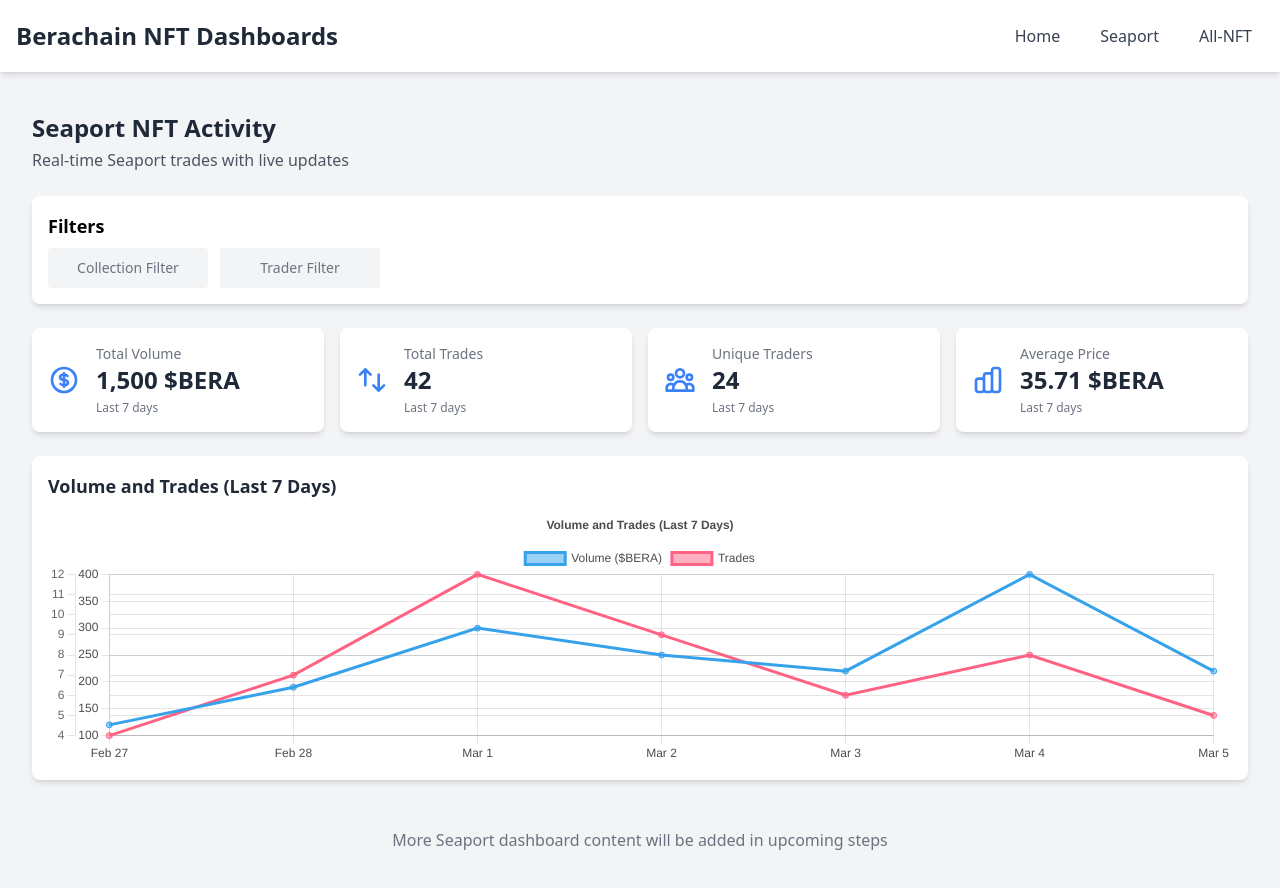
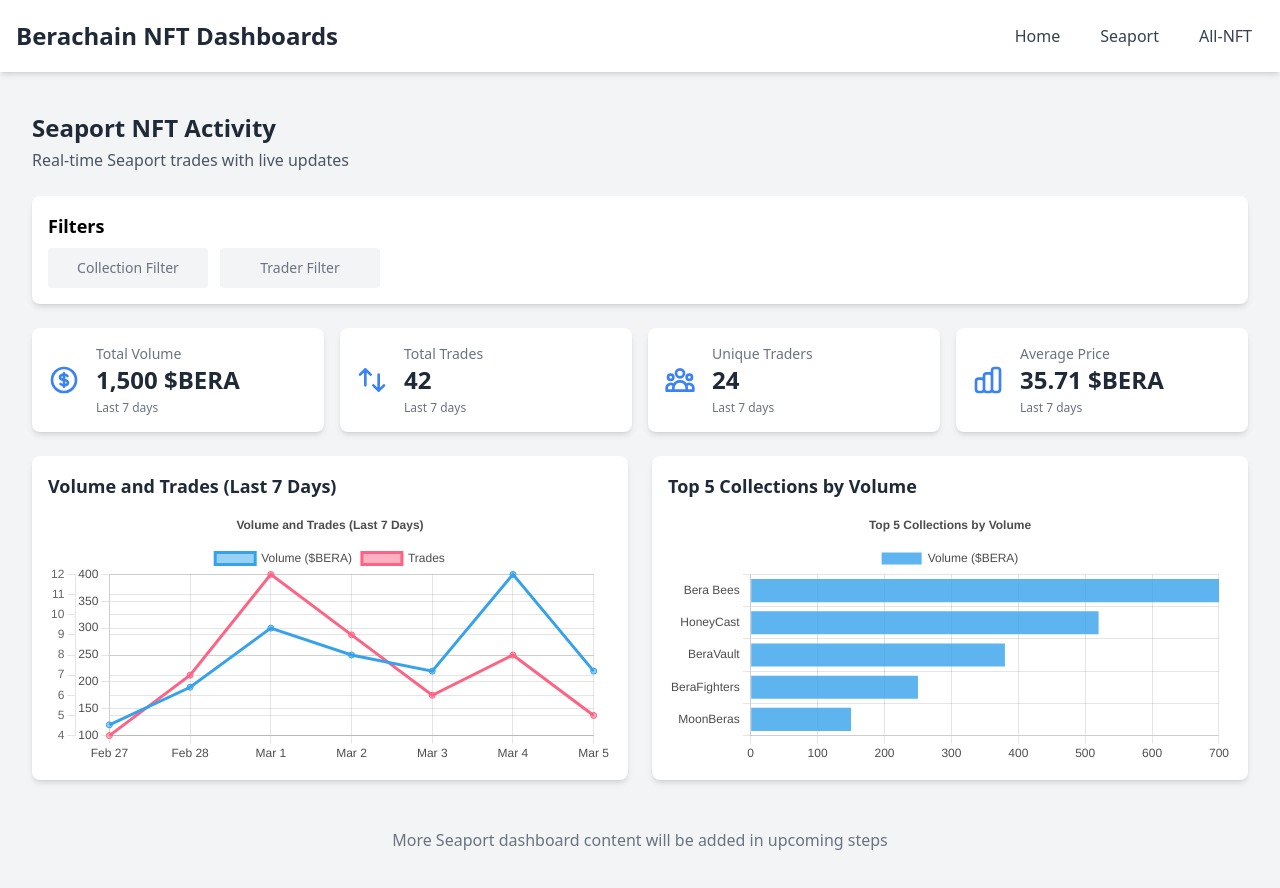
Before and after one commit to ooohminh/jpegpulse, a React (Create React App) app: page /seaport in a window 1280 px wide. Shown: the top 888 px of the page. Built offline with nearby package versions, Linux system fonts and the light colour scheme.

Commit message:
Add Seaport bar chart

```diff
--- a/src/SeaportDashboard.js
+++ b/src/SeaportDashboard.js
@@ -1,6 +1,6 @@
 import React from 'react';
-import { Chart as ChartJS, CategoryScale, LinearScale, PointElement, LineElement, Title, Tooltip, Legend, BarElement } from 'chart.js';
-import { Line } from 'react-chartjs-2';
+import { Chart as ChartJS, CategoryScale, LinearScale, PointElement, LineElement, BarElement, Title, Tooltip, Legend } from 'chart.js';
+import { Line, Bar } from 'react-chartjs-2';
 
 // Register Chart.js components
 ChartJS.register(CategoryScale, LinearScale, PointElement, LineElement, BarElement, Title, Tooltip, Legend);
@@ -22,7 +22,7 @@
   );
 }
 
-function LineChart({ title, data, labels }) {
+function getChartThemeColors() {
   // Default to light theme settings
   let gridColor = 'rgba(0, 0, 0, 0.1)';
   let textColor = 'rgba(0, 0, 0, 0.7)';
@@ -33,6 +33,12 @@
     gridColor = 'rgba(255, 255, 255, 0.1)';
     textColor = 'rgba(255, 255, 255, 0.7)';
   }
+
+  return { gridColor, textColor };
+}
+
+function LineChart({ title, data, labels }) {
+  const { gridColor, textColor } = getChartThemeColors();
 
   const chartData = {
     labels,
@@ -87,6 +93,64 @@
       <h3 className="text-lg font-semibold mb-2 text-gray-800 dark:text-white">{title}</h3>
       <div className="h-64">
         <Line data={chartData} options={chartOptions} />
+      </div>
+    </div>
+  );
+}
+
+function BarChart({ title, data, labels, horizontal = false }) {
+  const { gridColor, textColor } = getChartThemeColors();
+
+  const chartData = {
+    labels,
+    datasets: data,
+  };
+
+  const chartOptions = {
+    indexAxis: horizontal ? 'y' : 'x',
+    responsive: true,
+    maintainAspectRatio: false,
+    plugins: {
+      legend: {
+        position: 'top',
+        labels: {
+          color: textColor,
+        },
+      },
+      title: {
+        display: title ? true : false,
+        text: title,
+        color: textColor,
+      },
+      tooltip: {
+        enabled: true,
+      },
+    },
+    scales: {
+      y: {
+        grid: {
+          color: gridColor,
+        },
+        ticks: {
+          color: textColor,
+        },
+      },
+      x: {
+        grid: {
+          color: gridColor,
+        },
+        ticks: {
+          color: textColor,
+        },
+      },
+    },
+  };
+
+  return (
+    <div className="bg-white dark:bg-gray-800 rounded-lg shadow-md p-4">
+      <h3 className="text-lg font-semibold mb-2 text-gray-800 dark:text-white">{title}</h3>
+      <div className="h-64">
+        <Bar data={chartData} options={chartOptions} />
       </div>
     </div>
   );
@@ -148,6 +212,16 @@
     },
   ];
 
+  // Mock data for bar chart
+  const barChartLabels = ['Bera Bees', 'HoneyCast', 'BeraVault', 'BeraFighters', 'MoonBeras'];
+  const barChartData = [
+    {
+      label: 'Volume ($BERA)',
+      data: [700, 520, 380, 250, 150],
+      backgroundColor: 'rgba(53, 162, 235, 0.8)',
+    }
+  ];
+
   return (
     <div className="p-4">
       <header className="mb-6">
@@ -186,13 +260,26 @@
           ))}
         </div>
 
+        {/* Charts Section */}
+        <div className="grid grid-cols-1 lg:grid-cols-2 gap-6 mb-6">
           {/* Line Chart - Volume and Trades */}
-        <div className="mb-6">
+          <div>
             <LineChart
               title="Volume and Trades (Last 7 Days)"
               data={lineChartData}
               labels={lineChartLabels}
             />
+          </div>
+
+          {/* Bar Chart - Top Collections */}
+          <div>
+            <BarChart
+              title="Top 5 Collections by Volume"
+              data={barChartData}
+              labels={barChartLabels}
+              horizontal={true}
+            />
+          </div>
         </div>
 
         <div className="remaining-content">
```
Also changed, not shown: 1 other file (tests, documents, lock files or other folders). Lines whose indentation alone changed are shown as unchanged.
